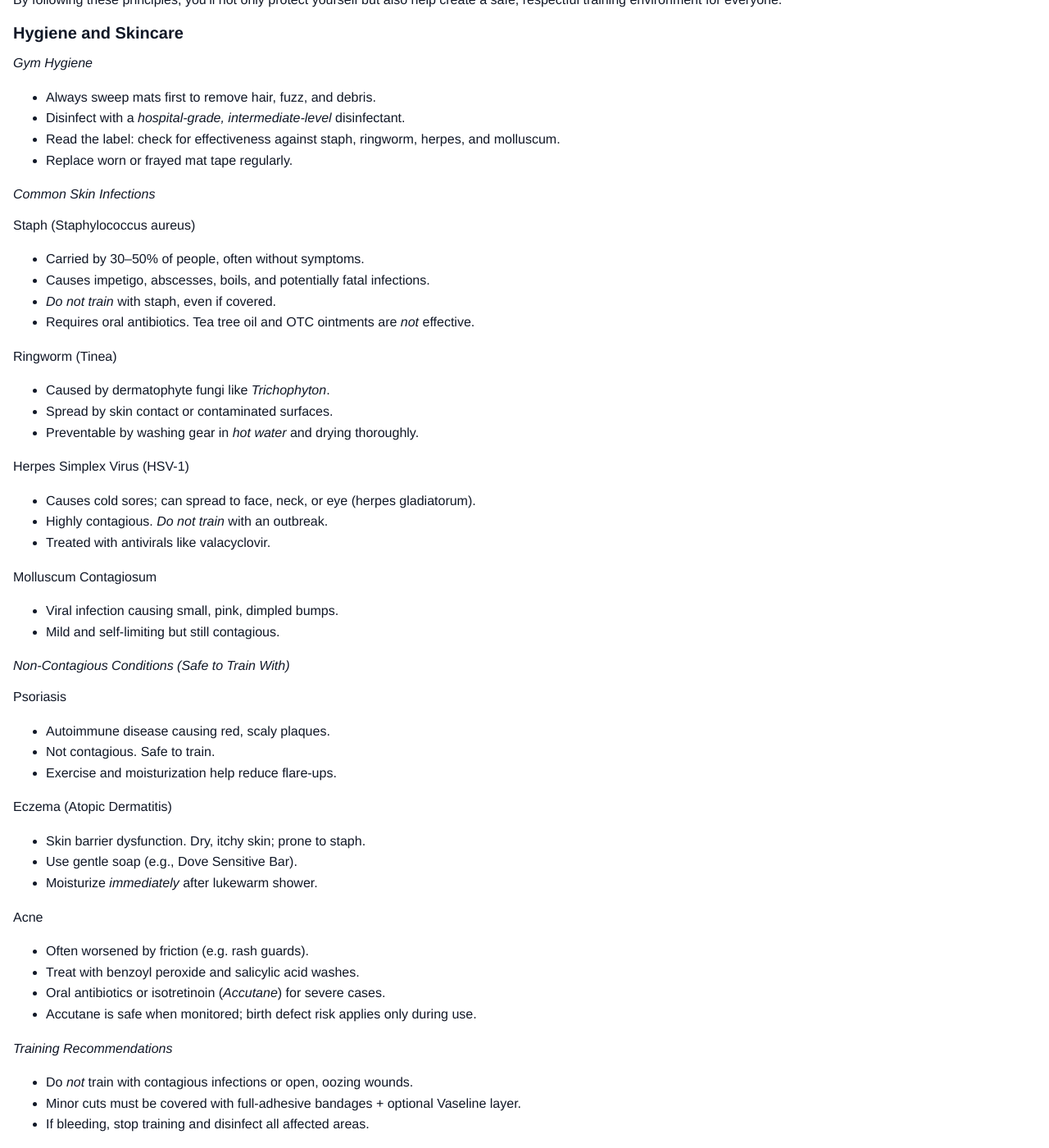
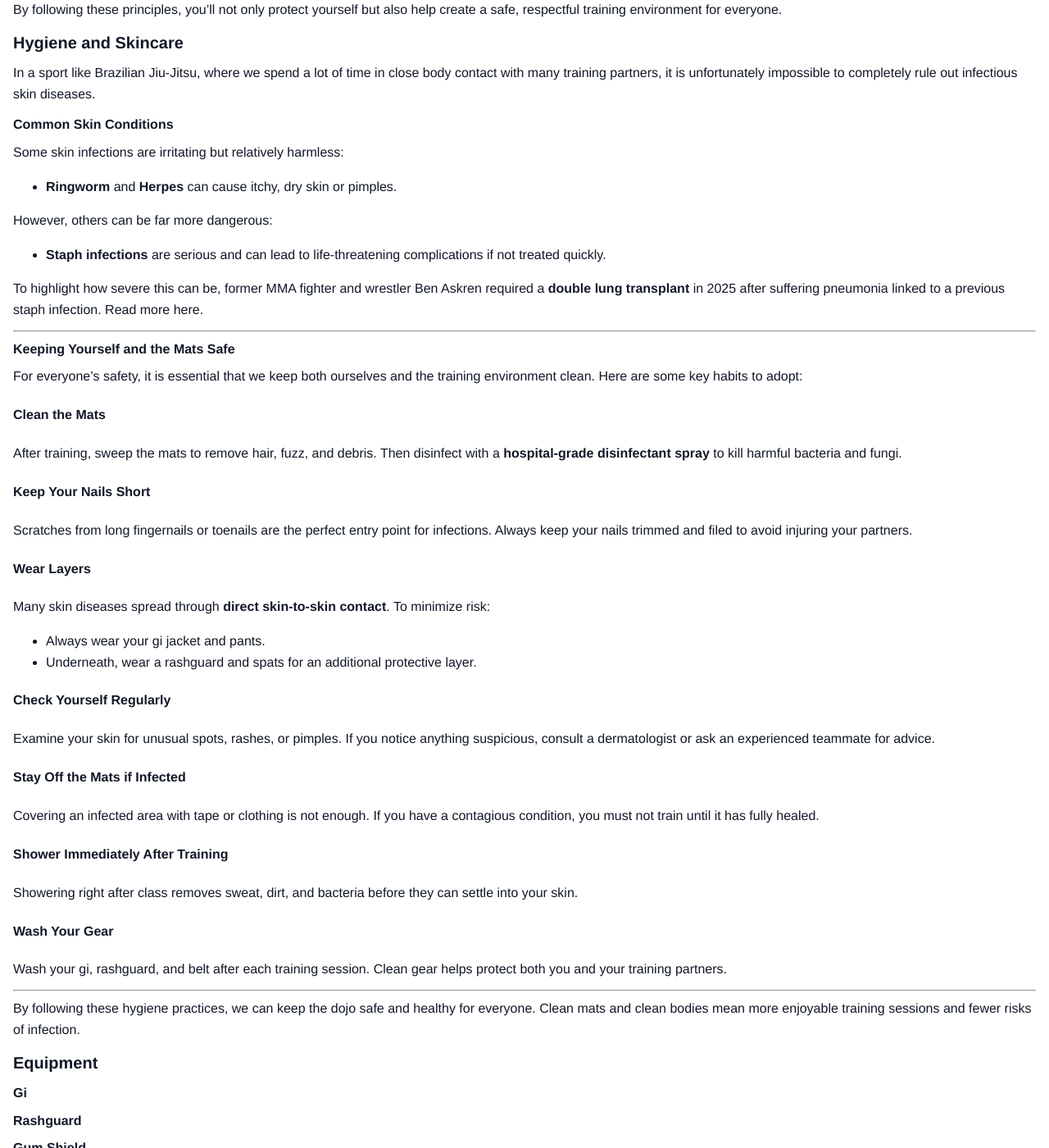
Before and after one commit to janjagusch/kimono.guru, a Jekyll site: the page built from docs/beginners.md, in a window 1280 px wide and 1400 px high, scrolled down 1626 px. Shown: the whole window at 82% size. Built offline with Jekyll 4.4.1, drawn with Linux system fonts in a browser that asks for light colours; our own code applies the rules of GitHub Pages for plain Markdown files; some of the changed text lies outside the part shown.

Commit message:
Add hygiene section.

```diff
--- a/docs/beginners.md
+++ b/docs/beginners.md
@@ -46,6 +46,7 @@ Many injuries happen because a submission is applied too quickly without proper
 If an instructor tells you to stop mid-roll, you stop. There are many possible reasons:
 - You may unknowingly be in a dangerous position.
 - You might be too close to another group and risk bumping heads.
+
 Trust their judgment—it’s for your safety.
 
 ---
@@ -63,72 +64,48 @@ By following these principles, you’ll not only protect yourself but also help
 
 ## Hygiene and Skincare
 
-*Gym Hygiene*
-- Always sweep mats first to remove hair, fuzz, and debris.
-- Disinfect with a *hospital-grade, intermediate-level* disinfectant.
-- Read the label: check for effectiveness against staph, ringworm, herpes, and molluscum.
-- Replace worn or frayed mat tape regularly.
+In a sport like Brazilian Jiu-Jitsu, where we spend a lot of time in close body contact with many training partners, it is unfortunately impossible to completely rule out infectious skin diseases.
 
-*Common Skin Infections*
+### Common Skin Conditions
+Some skin infections are irritating but relatively harmless:
+- **Ringworm** and **Herpes** can cause itchy, dry skin or pimples.
 
-Staph (Staphylococcus aureus)
-- Carried by 30–50% of people, often without symptoms.
-- Causes impetigo, abscesses, boils, and potentially fatal infections.
-- *Do not train* with staph, even if covered.
-- Requires oral antibiotics. Tea tree oil and OTC ointments are *not* effective.
+However, others can be far more dangerous:
+- **Staph infections** are serious and can lead to life-threatening complications if not treated quickly.
 
-Ringworm (Tinea)
-- Caused by dermatophyte fungi like *Trichophyton*.
-- Spread by skin contact or contaminated surfaces.
-- Preventable by washing gear in *hot water* and drying thoroughly.
+To highlight how severe this can be, former MMA fighter and wrestler Ben Askren required a **double lung transplant** in 2025 after suffering pneumonia linked to a previous staph infection. [Read more here](https://news.northeastern.edu/2025/07/16/ben-askren-lung-transplant-recovery-staph-infection/).
 
-Herpes Simplex Virus (HSV-1)
-- Causes cold sores; can spread to face, neck, or eye (herpes gladiatorum).
-- Highly contagious. *Do not train* with an outbreak.
-- Treated with antivirals like valacyclovir.
+---
 
-Molluscum Contagiosum
-- Viral infection causing small, pink, dimpled bumps.
-- Mild and self-limiting but still contagious.
+### Keeping Yourself and the Mats Safe
+For everyone’s safety, it is essential that we keep both ourselves and the training environment clean. Here are some key habits to adopt:
 
-*Non-Contagious Conditions (Safe to Train With)*
+#### Clean the Mats
+After training, sweep the mats to remove hair, fuzz, and debris. Then disinfect with a **hospital-grade disinfectant spray** to kill harmful bacteria and fungi.
 
-Psoriasis
-- Autoimmune disease causing red, scaly plaques.
-- Not contagious. Safe to train.
-- Exercise and moisturization help reduce flare-ups.
+#### Keep Your Nails Short
+Scratches from long fingernails or toenails are the perfect entry point for infections. Always keep your nails trimmed and filed to avoid injuring your partners.
 
-Eczema (Atopic Dermatitis)
-- Skin barrier dysfunction. Dry, itchy skin; prone to staph.
-- Use gentle soap (e.g., Dove Sensitive Bar).
-- Moisturize *immediately* after lukewarm shower.
+#### Wear Layers
+Many skin diseases spread through **direct skin-to-skin contact**. To minimize risk:
+- Always wear your gi jacket and pants.
+- Underneath, wear a rashguard and spats for an additional protective layer.
 
-Acne
-- Often worsened by friction (e.g. rash guards).
-- Treat with benzoyl peroxide and salicylic acid washes.
-- Oral antibiotics or isotretinoin (*Accutane*) for severe cases.
-- Accutane is safe when monitored; birth defect risk applies only during use.
+#### Check Yourself Regularly
+Examine your skin for unusual spots, rashes, or pimples. If you notice anything suspicious, consult a dermatologist or ask an experienced teammate for advice.
 
-*Training Recommendations*
-- Do *not* train with contagious infections or open, oozing wounds.
-- Minor cuts must be covered with full-adhesive bandages + optional Vaseline layer.
-- If bleeding, stop training and disinfect all affected areas.
+#### Stay Off the Mats if Infected
+Covering an infected area with tape or clothing is not enough. If you have a contagious condition, you must not train until it has fully healed.
 
-*Best Skincare Practices for Grapplers*
-- Shower immediately after training using warm water and mild soap.
-- Moisturize after showering to repair skin barrier.
-- Avoid hot water and harsh soaps.
-- Wear rash guards and spats — they reduce skin exposure.
-- Wash gi, rash guards, and belt in *hot water* with detergent, then tumble dry.
-- Vinegar helps with odor but is *not* a disinfectant.
+#### Shower Immediately After Training
+Showering right after class removes sweat, dirt, and bacteria before they can settle into your skin.
 
-*Other Tips*
-- For sun protection, prioritize long sleeves and wide-brim hats over sunscreen.
-- If your gear still smells after washing, it may need to be retired.
+#### Wash Your Gear
+Wash your gi, rashguard, and belt after each training session. Clean gear helps protect both you and your training partners.
 
-*Final Advice*
-Basic hygiene matters most:
-Wash your hands. Shower after class. Wash your gear. Don’t train with infections.
+---
+
+By following these hygiene practices, we can keep the dojo safe and healthy for everyone. Clean mats and clean bodies mean more enjoyable training sessions and fewer risks of infection.
 
 ## Equipment
 
```
